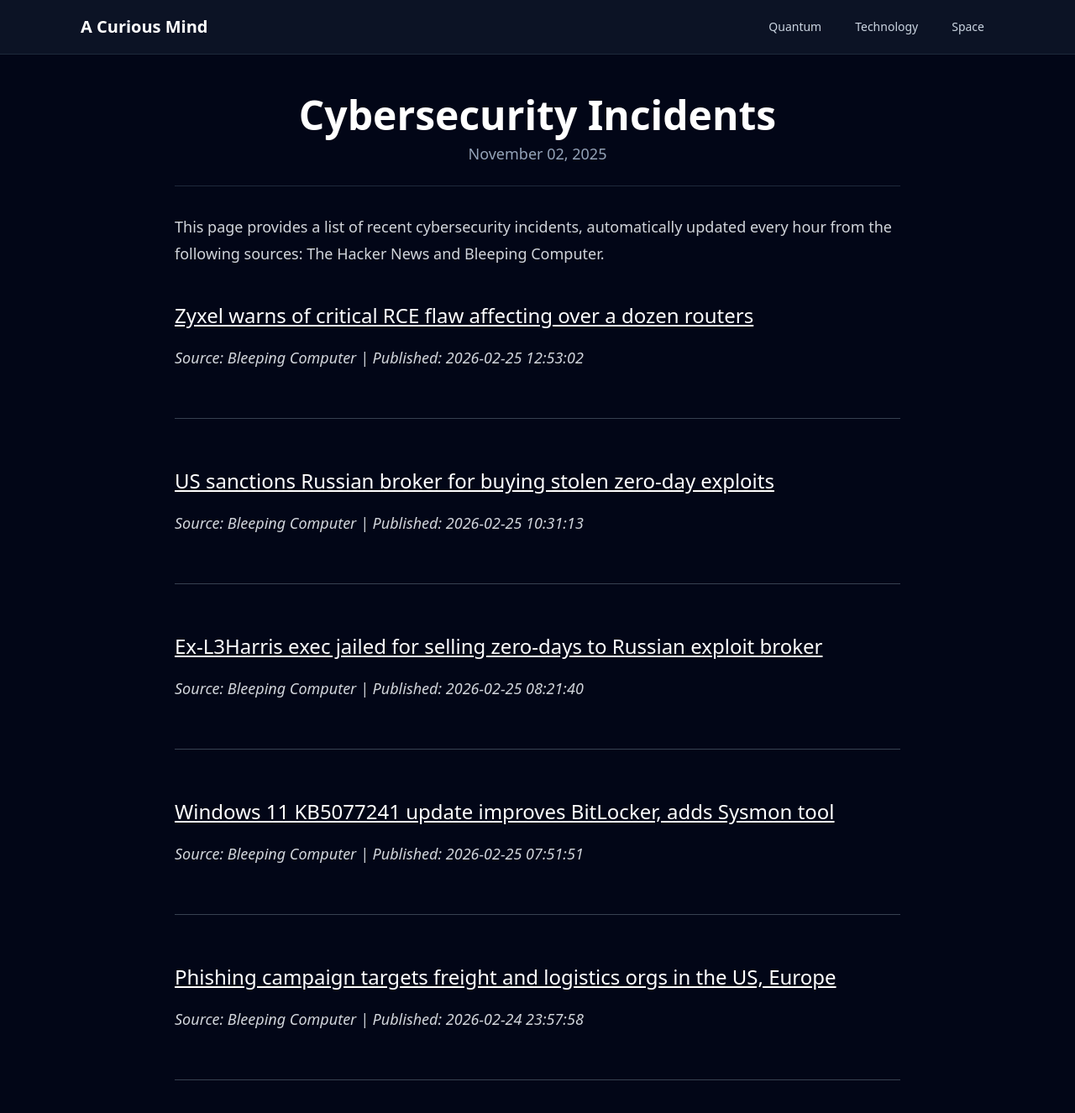
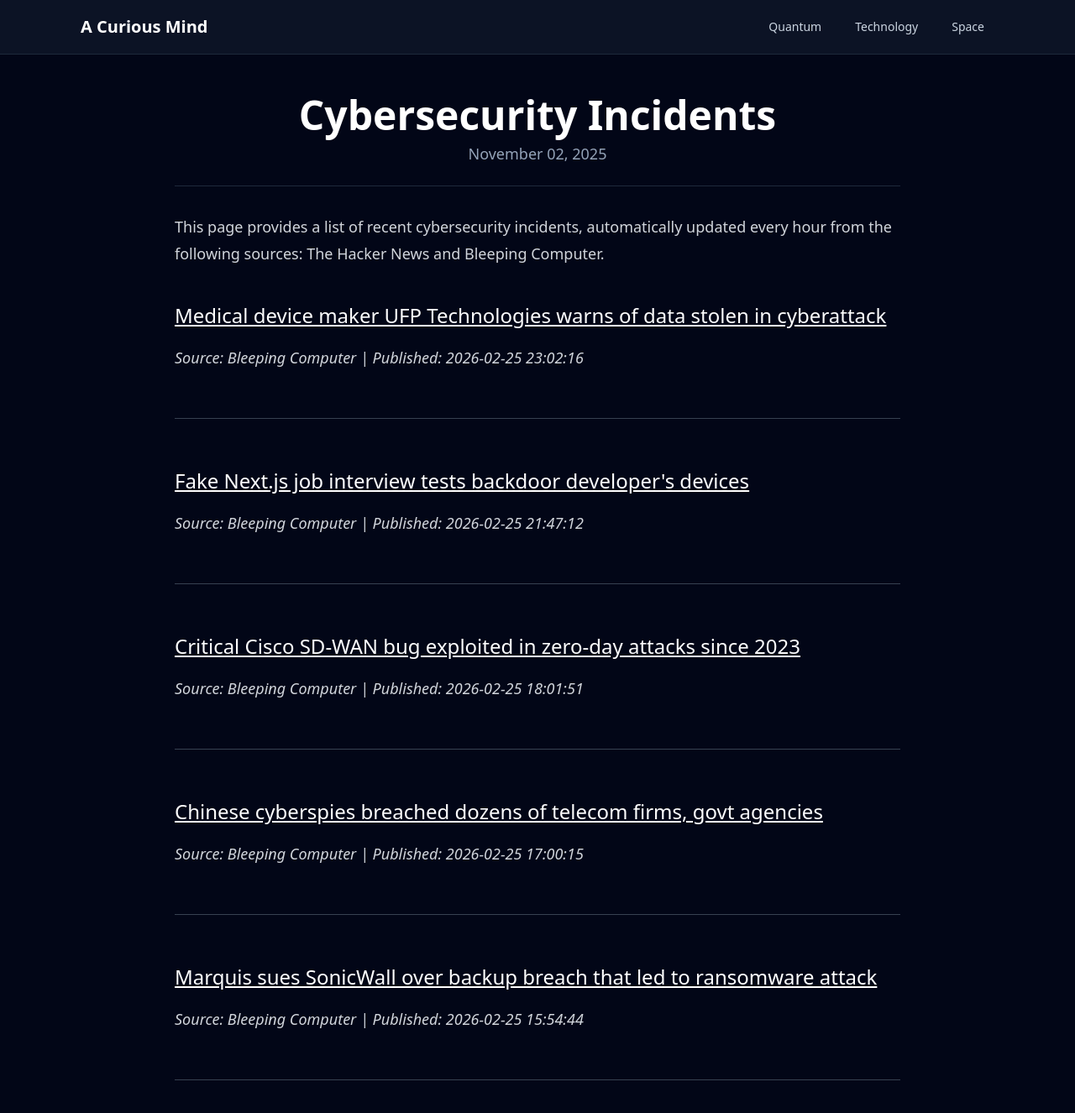
Before and after one commit to onehl7/onehl7.github.io, a Jekyll site: the page built from _posts/2025-11-02-cybersecurity-incidents.md, in a window 1280 px wide and 1400 px high. Shown: the top 1326 px of the window at 84% size. Built offline with Jekyll 4.4.1, drawn with Linux system fonts in a browser that asks for light colours; nearby versions of some CDN libraries.

Commit message:
Update news data

```diff
--- a/_data/news.json
+++ b/_data/news.json
@@ -1,32 +1,32 @@
 [
   {
     "source": "Bleeping Computer",
-    "title": "Zyxel warns of critical RCE flaw affecting over a dozen routers",
-    "link": "https://www.bleepingcomputer.com/news/security/zyxel-warns-of-critical-rce-flaw-affecting-over-a-dozen-routers/",
-    "published": "2026-02-25 12:53:02"
+    "title": "Medical device maker UFP Technologies warns of data stolen in cyberattack",
+    "link": "https://www.bleepingcomputer.com/news/security/medical-device-maker-ufp-technologies-warns-of-data-stolen-in-cyberattack/",
+    "published": "2026-02-25 23:02:16"
   },
   {
     "source": "Bleeping Computer",
-    "title": "US sanctions Russian broker for buying stolen zero-day exploits",
-    "link": "https://www.bleepingcomputer.com/news/security/us-sanctions-russian-exploit-broker-for-buying-stolen-zero-days/",
-    "published": "2026-02-25 10:31:13"
+    "title": "Fake Next.js job interview tests backdoor developer's devices",
+    "link": "https://www.bleepingcomputer.com/news/security/fake-nextjs-job-interview-tests-backdoor-developers-devices/",
+    "published": "2026-02-25 21:47:12"
   },
   {
     "source": "Bleeping Computer",
-    "title": "Ex-L3Harris exec jailed for selling zero-days to Russian exploit broker",
-    "link": "https://www.bleepingcomputer.com/news/security/ex-l3harris-exec-jailed-for-selling-zero-days-to-russian-exploit-broker/",
-    "published": "2026-02-25 08:21:40"
+    "title": "Critical Cisco SD-WAN bug exploited in zero-day attacks since 2023",
+    "link": "https://www.bleepingcomputer.com/news/security/critical-cisco-sd-wan-bug-exploited-in-zero-day-attacks-since-2023/",
+    "published": "2026-02-25 18:01:51"
   },
   {
     "source": "Bleeping Computer",
-    "title": "Windows 11 KB5077241 update improves BitLocker, adds Sysmon tool",
-    "link": "https://www.bleepingcomputer.com/news/microsoft/windows-11-kb5077241-update-improves-bitlocker-adds-sysmon-tool/",
-    "published": "2026-02-25 07:51:51"
+    "title": "Chinese cyberspies breached dozens of telecom firms, govt agencies",
+    "link": "https://www.bleepingcomputer.com/news/security/chinese-cyberspies-breached-dozens-of-telecom-firms-govt-agencies/",
+    "published": "2026-02-25 17:00:15"
   },
   {
     "source": "Bleeping Computer",
-    "title": "Phishing campaign targets freight and logistics orgs in the US, Europe",
-    "link": "https://www.bleepingcomputer.com/news/security/phishing-campaign-targets-freight-and-logistics-orgs-in-the-us-europe/",
-    "published": "2026-02-24 23:57:58"
+    "title": "Marquis sues SonicWall over backup breach that led to ransomware attack",
+    "link": "https://www.bleepingcomputer.com/news/security/marquis-sues-sonicwall-over-backup-breach-that-led-to-ransomware-attack/",
+    "published": "2026-02-25 15:54:44"
   }
 ]
```
